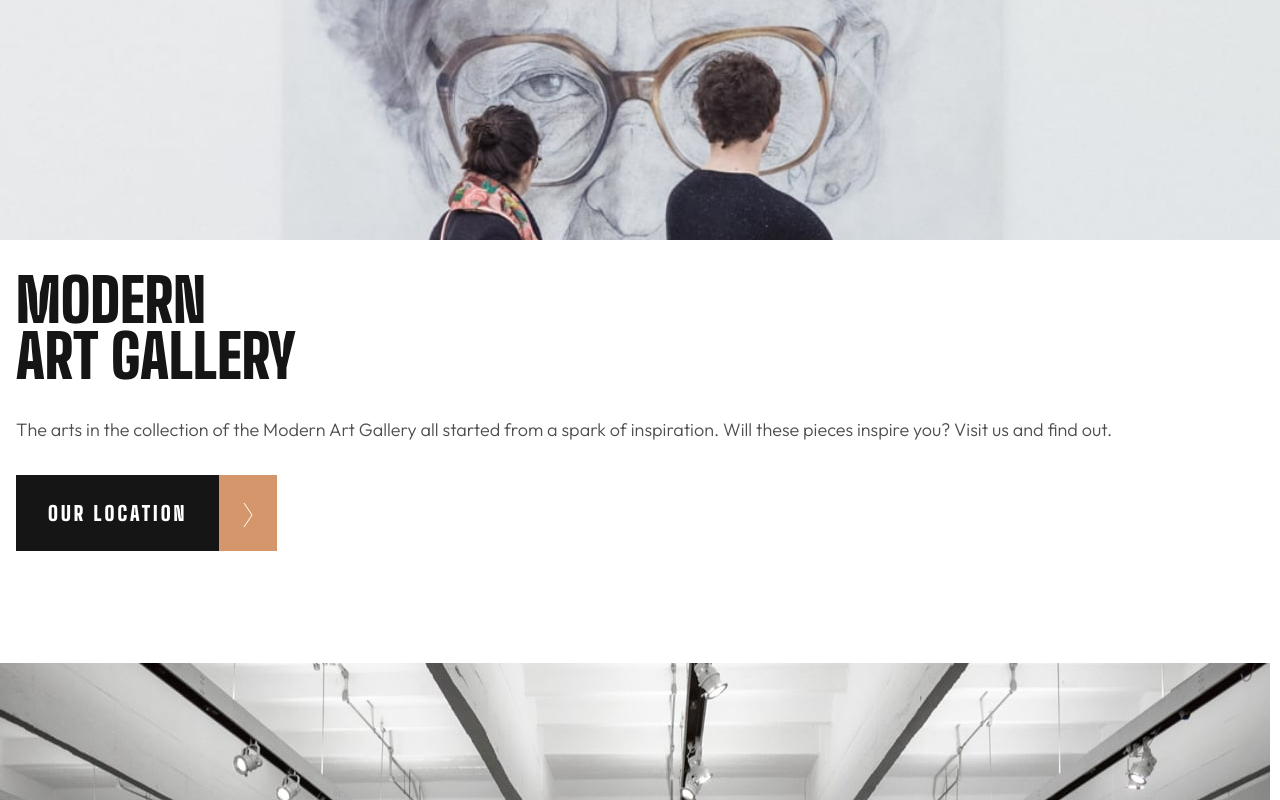
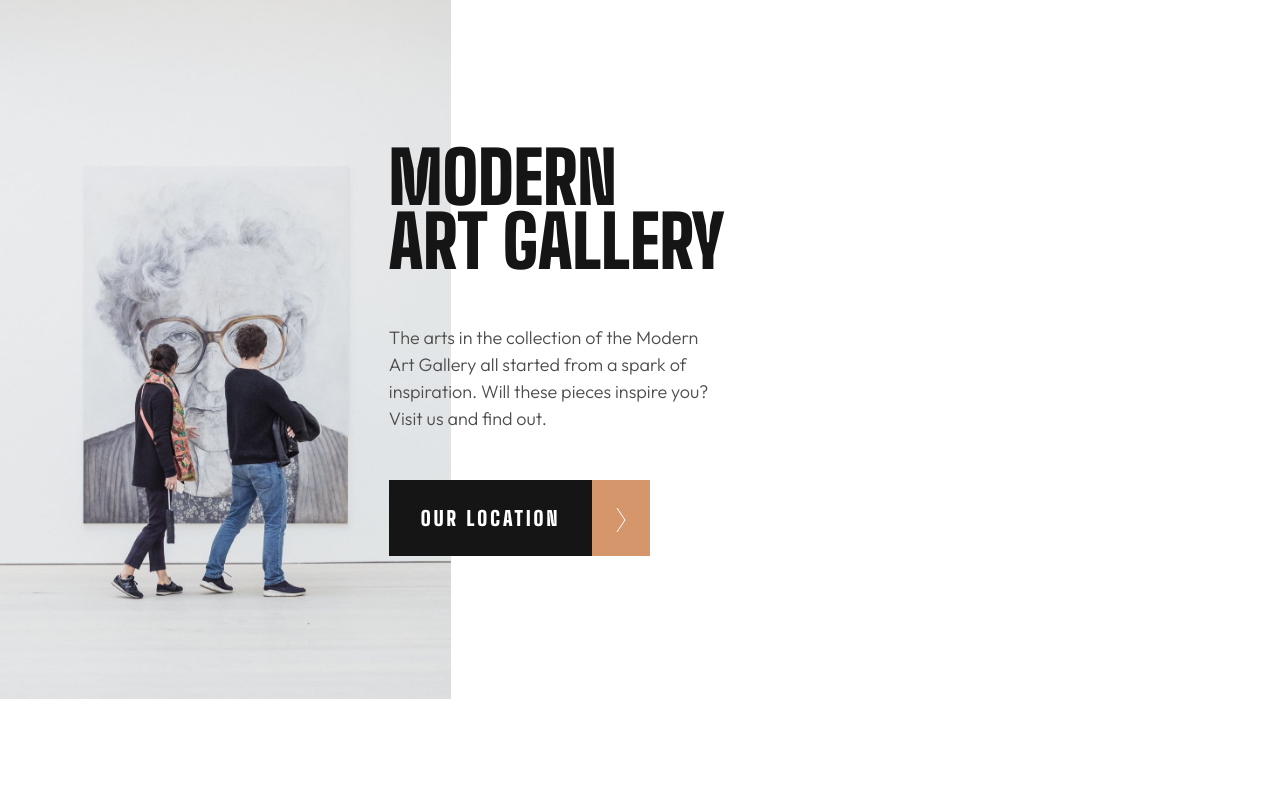
Before and after one commit to VeraEnders/art-gallery-landing-page, a website: page src/index.html in a window 1280 px wide. Shown: the top 800 px of the page. Drawn offline with Linux system fonts and the light colour scheme.

Commit message:
add style of hero section for tablet

```diff
--- a/src/index.html
+++ b/src/index.html
@@ -12,22 +12,26 @@
   <title>Art Gallery Website</title>
 </head>
 <body>
-  <header class="pb-20">
-    <div class="header-bg | min-h-60 bg-center bg-cover bg-no-repeat" style="background-image: url('../assets/img/hero.jpg')">
+  <header class="pb-20 | md:relative md:h-screen">
+    <div class="header-bg | min-h-60 bg-center bg-cover bg-no-repeat transition-all duration-300 | md:min-h-[43.7rem] md:bg-contain md:bg-[left_-1.3rem_top]" style="background-image: url('../assets/img/hero.jpg')">
     </div>
     <div class="wrapper">
-      <div class="main-title | my-8">
-        <h1 class="text-6xl leading-[3.5rem]">Modern <br> Art Gallery</h1>
+      <div class="md:absolute md:top-[6.8rem] md:left-[24.3rem]">
+        <div class="my-8 | md:my-9">
+          <h1 class="text-6xl leading-[3.5rem] transition-all duration-700 | md:text-7xl md:leading-[4rem]">Modern <br> Art Gallery</h1>
         </div>
-      <p class="subtitle">
+        <p class="md:mt-[3.2rem] md:max-w-xs">
           The arts in the collection of the Modern Art Gallery all started from a spark of inspiration. Will these pieces inspire you? Visit us and find out.
         </p>
-      <button class="flex my-8 text-white text-xl tracking-[.15em] bg-dark transition-colors duration-500 | hover:text-dark hover:bg-accent" onclick="scrollToMap()">
+        <div class="my-8 | md:my-12">
+          <button class="flex text-white text-xl tracking-[.15em] bg-dark transition-colors duration-500 | hover:text-dark hover:bg-accent" onclick="scrollToMap()">
             <p class="py-6 px-8">Our location</p>
             <div class="p-6 bg-accent">
               <svg class="inline-block" width="10" height="24" xmlns="http://www.w3.org/2000/svg"><path stroke="#FFF" fill="none" d="m1 0 8 12-8 12"/></svg>
             </div>
           </button>
+        </div>
+      </div>
     </div>
   </header>
 
```
Also changed, not shown: dist/output.css. Lines whose indentation alone changed are shown as unchanged.
